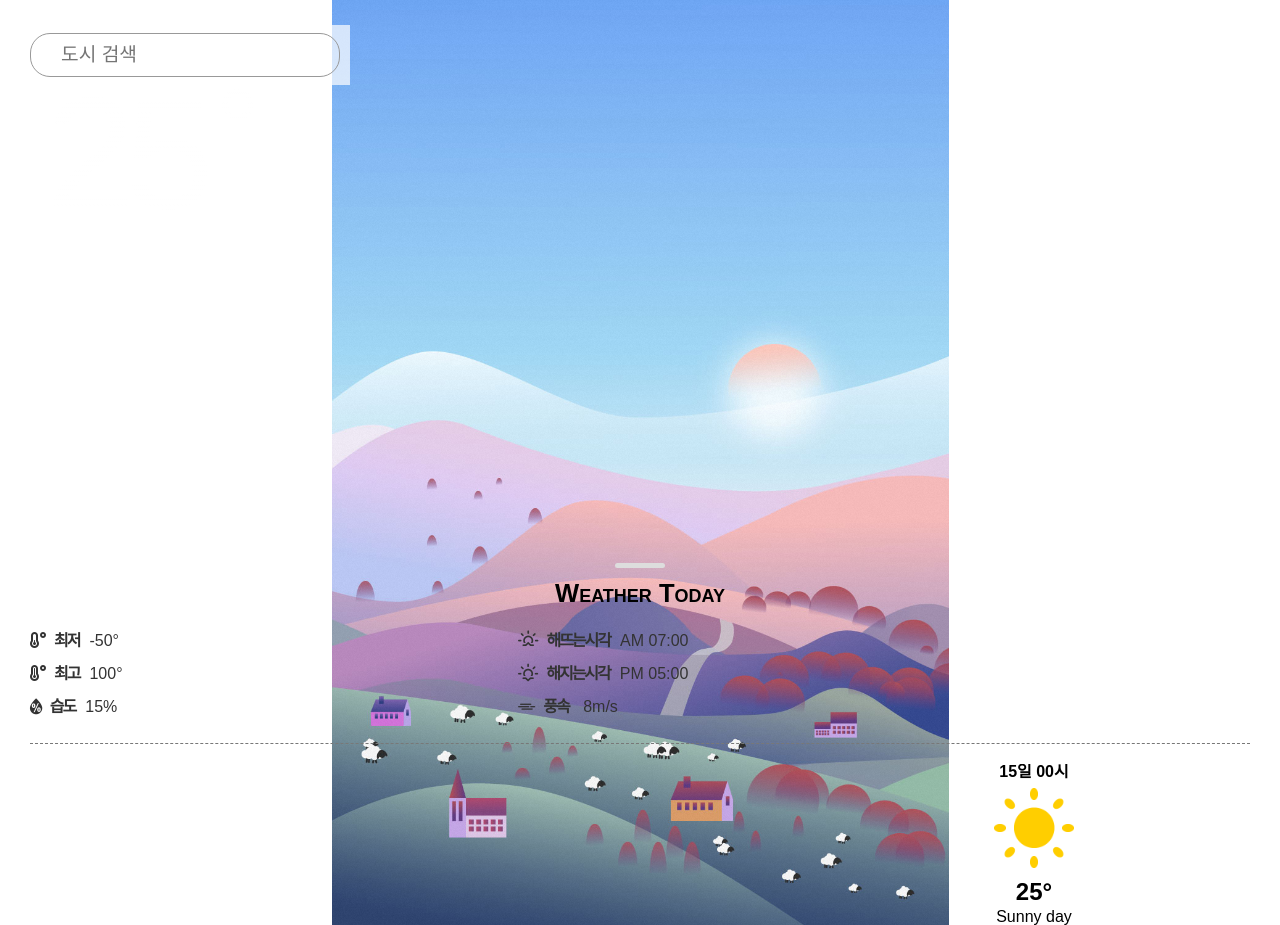
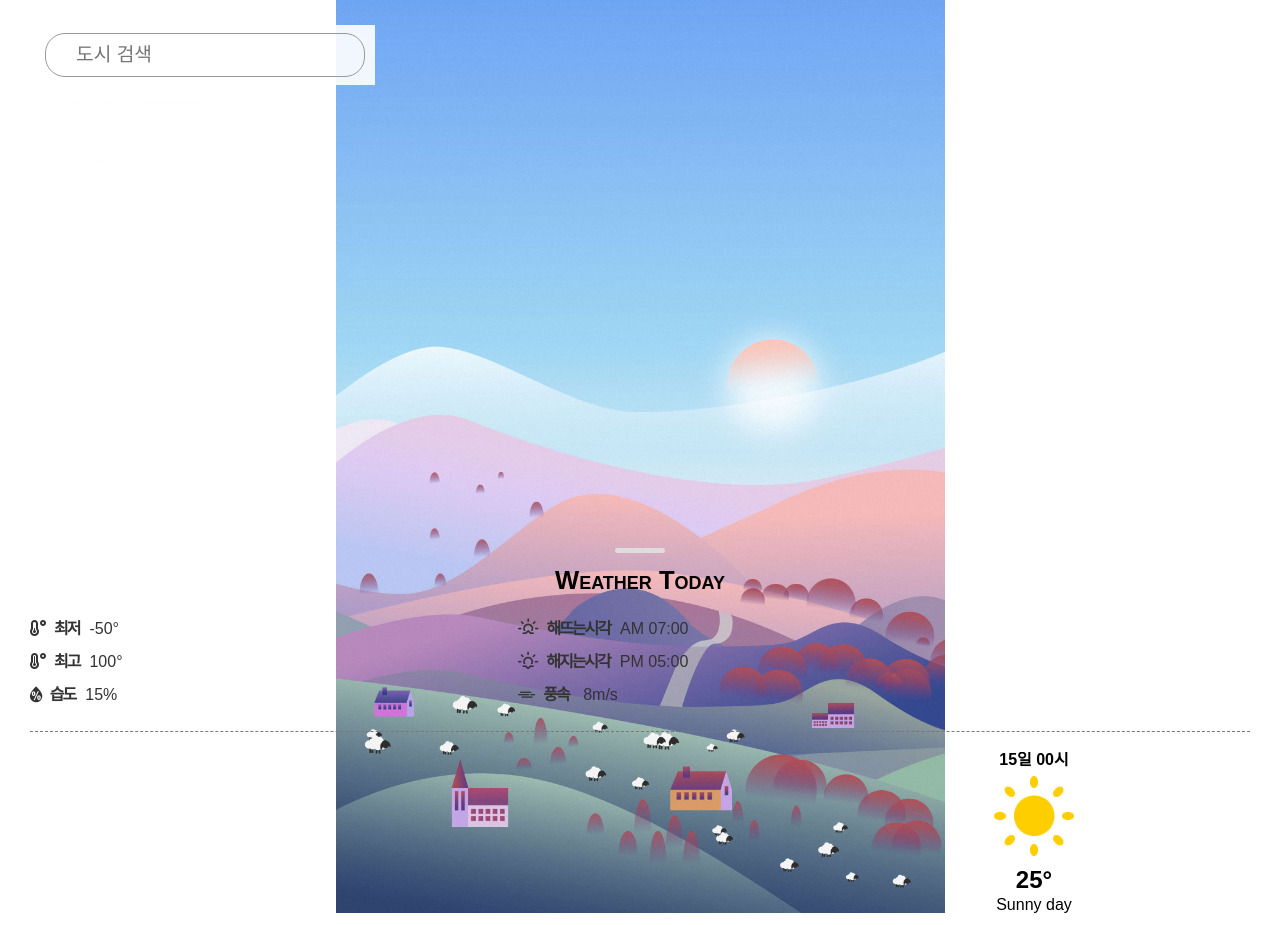
Before and after one commit to hyejizzhang/hyejizzhang, a plain HTML site: page main.html in a window 1280 px wide. Both pictures are taken after a click on the link 1238 px from the left and 52 px from the top of the page. Drawn offline with Linux system fonts and the light colour scheme.

Commit message:
Update style.css

```diff
--- a/css/style.css
+++ b/css/style.css
@@ -65,11 +65,8 @@ h1{
     margin-top: 290px;
 }
 .detail-top{
-    /*background: url(../images/a.png);
-    background-size: contain;*/
-    height: 50px;
     text-align: center;
-    padding-top: 40px;
+    padding-top: 25px;
 }
 .detail-top::after{
     content: "";
@@ -89,7 +86,7 @@ h1{
     padding-right: 30px;
 }
 .detail-body h1{
-    padding-top: 0.3em;
+    padding-top: 0.8em;
     letter-spacing: 0em;
     font-variant: small-caps;
     margin-bottom: 0.7em;
@@ -149,8 +146,9 @@ h1{
 .searchbox{
     position: absolute;
     top: 25px;
-    padding: 8px 10px 8px 30px;
-    background: rgba(255,255,255,.7);
+    padding: 8px 10px 8px 20px;
+    margin-left: 25px;
+    background: rgba(255,255,255,.9);
     border-top-left-radius: 30px;
     border-bottom-left-radius: 30px;
     transition: all .3s;
```
